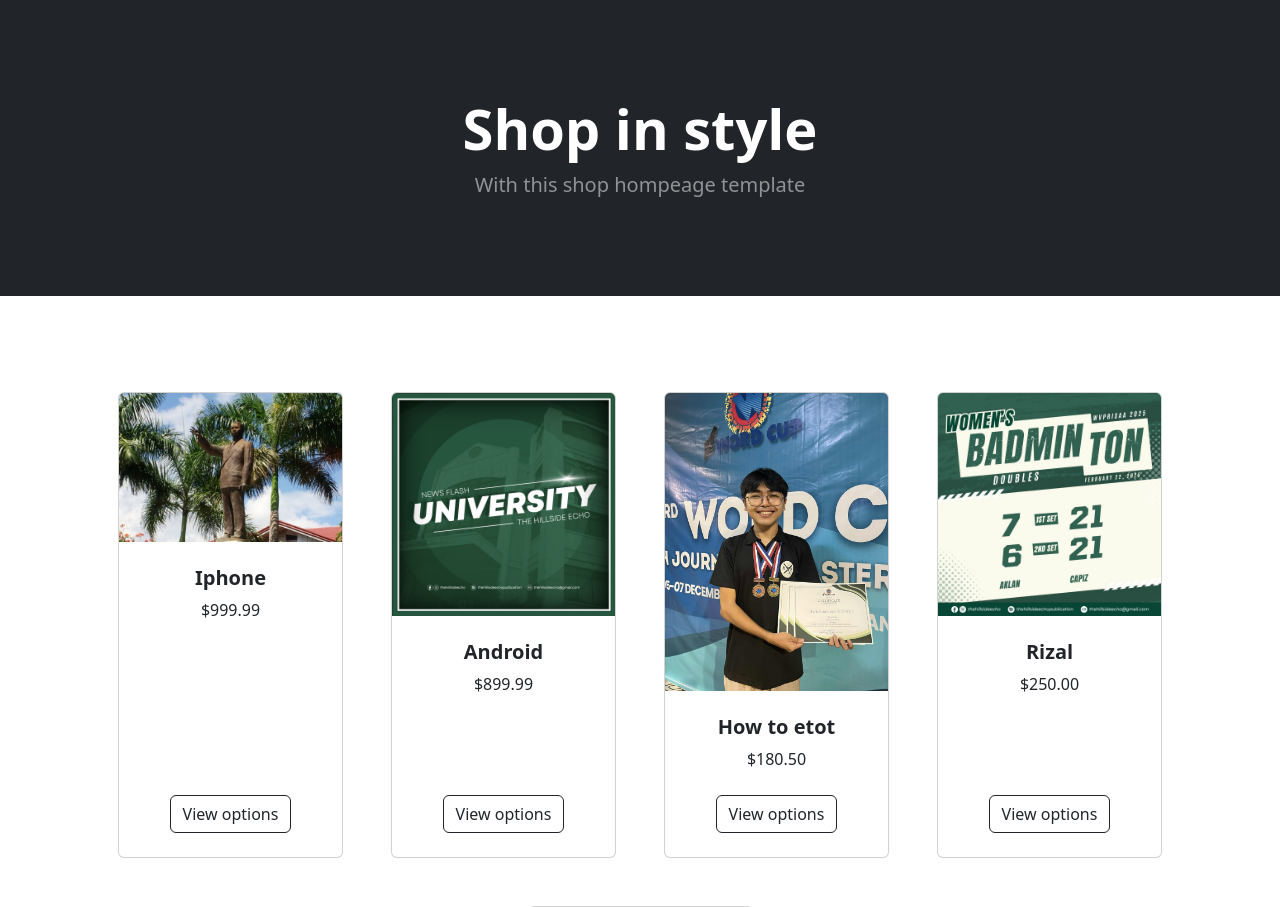
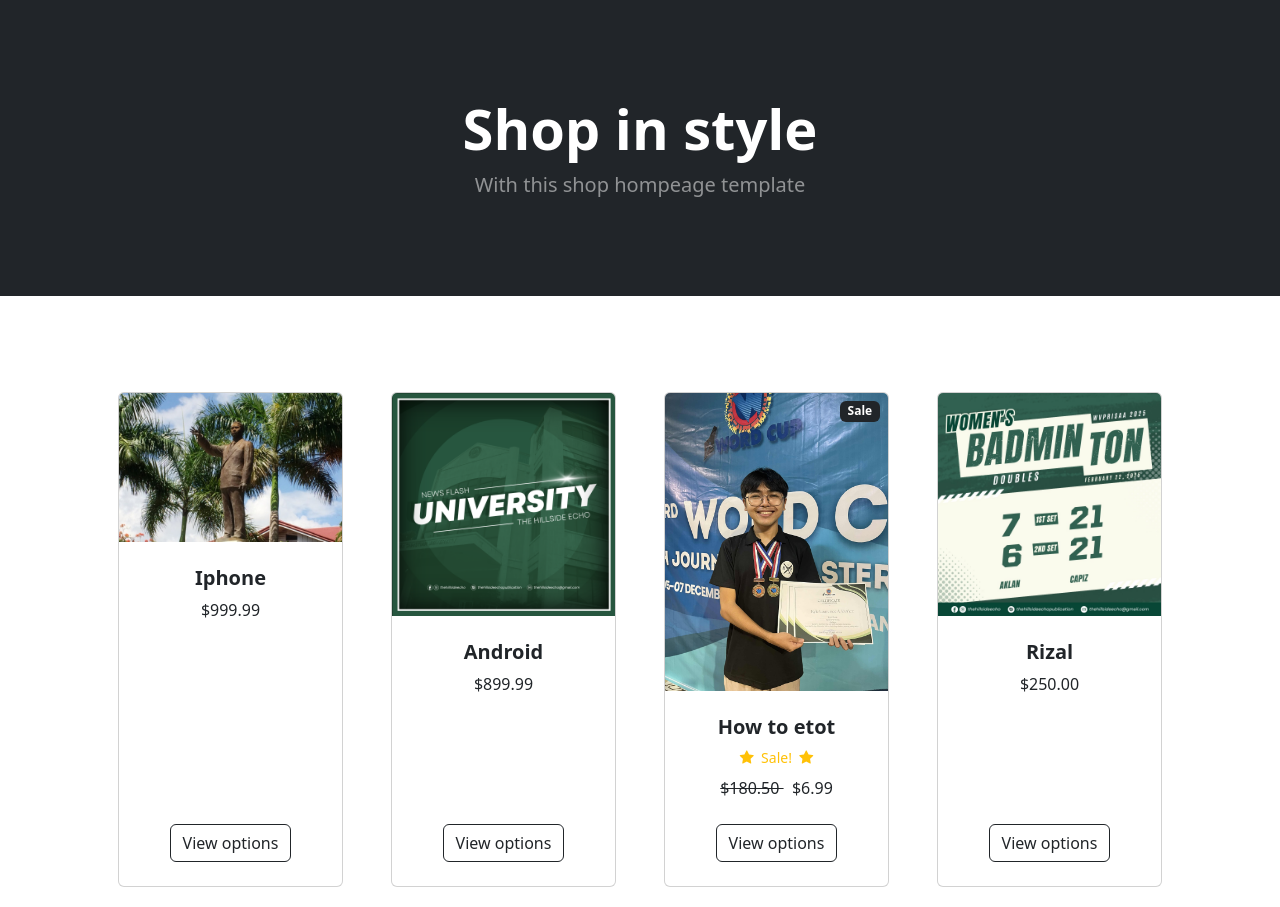
Before and after one commit to jquitoy/django-shop, a Django app: page / in a window 1280 px wide. Shown: the part 57-964 px from the top of the page. Run offline with Django 5.2, Linux system fonts and the light colour scheme; data comes from the database, SQL or seed files in the repository; both versions use the stored data as it was after the commit; some libraries are stand-ins or nearby versions.

Commit message:
Product Sales! - Django Wednesdays ECommerce 5

```diff
--- a/store/models.py
+++ b/store/models.py
@@ -28,6 +28,9 @@ class Product(models.Model):
 	category = models.ForeignKey(Category, on_delete=models.CASCADE, default=1)
 	description = models.CharField(max_length=250, default='', blank=True, null=True)
 	image =  models.ImageField(upload_to='uploads/product/')
+	#sales stuff
+	is_sale = models.BooleanField(default=False)
+	sale_price = models.DecimalField(default=0, decimal_places=2, max_digits=6)
 
 	def __str__(self):
 		return self.name
--- a/store/templates/home.html
+++ b/store/templates/home.html
@@ -61,6 +61,41 @@
                 <div class="row gx-4 gx-lg-5 row-cols-2 row-cols-md-3 row-cols-xl-4 justify-content-center">
 
                     {% for product in products %}
+                        {% if product.is_sale %}
+
+                        <div class="col mb-5">
+                            <div class="card h-100">
+                                {% comment %} Sale badge {% endcomment %}
+                                <div class="badge bg-dark text-white position-absolute" style="top: 0.5rem; right: 0.5rem">Sale</div>
+                                <!-- Product image-->
+                                <img class="card-img-top" src="{{product.image.url}}" alt="..." />
+                                <!-- Product details-->
+                                <div class="card-body p-4">
+                                    <div class="text-center">
+                                        <!-- Product name-->
+                                        <h5 class="fw-bolder">{{product.name}}</h5>
+                                        {% comment %} Sale {% endcomment %}
+                                        <div class="d-flex justify-content-center small text-warning mb-2">
+                                        <div class = "bi-star-fill"></div>
+                                        &nbsp;&nbsp;Sale!&nbsp;&nbsp;
+                                        <div class = "bi-star-fill"></div>
+                                        </div>
+                                        <!-- Product price-->
+                                         <strike>
+                                        ${{product.price}}
+                                         </strike>
+                                         &nbsp;
+                                         ${{product.sale_price}}
+                                    </div>
+                                </div>
+                                <!-- Product actions-->
+                                <div class="card-footer p-4 pt-0 border-top-0 bg-transparent">
+                                    <div class="text-center"><a class="btn btn-outline-dark mt-auto" href="#">View options</a></div>
+                                </div>
+                            </div>
+                        </div>
+                        {% else%}
+
                     <div class="col mb-5">
                         <div class="card h-100">
                             <!-- Product image-->
@@ -80,6 +115,7 @@
                             </div>
                         </div>
                     </div>
+                    {% endif %}
                     {% endfor %}
             </div>
 
```
Also changed, not shown: db.sqlite3, store/migrations/0002_alter_category_options_product_is_sale_and_more.py (added).
